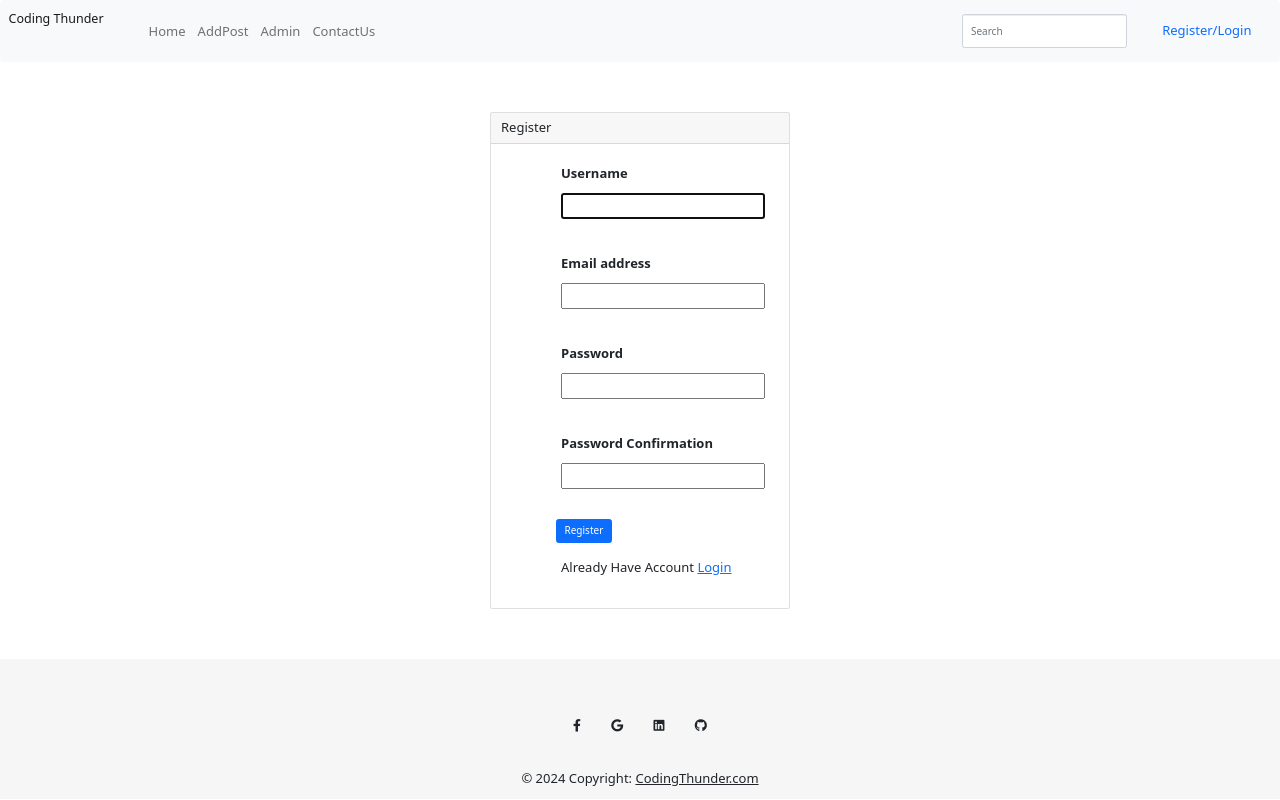
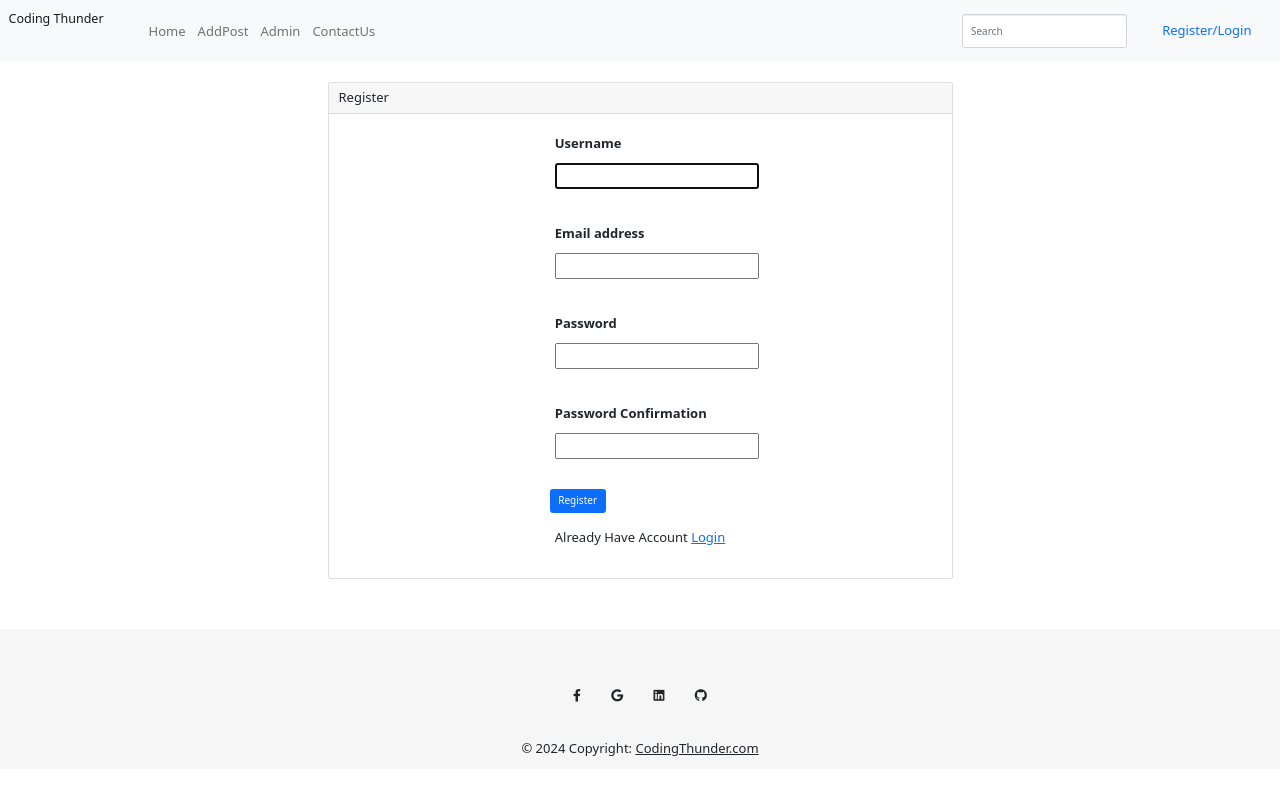
Before and after one commit to GodseGanesh/Django_Blog, a Django app: page /register/ in a window 1280 px wide. Run offline with Django 3.2, Linux system fonts and the light colour scheme; parts of the project's set-up code (start-up, migrations or seed data) failed here and were passed over; some libraries are stand-ins or nearby versions; some web fonts are replaced.

Commit message:
new templates added

```diff
--- a/myblog/views.py
+++ b/myblog/views.py
@@ -7,7 +7,7 @@ from django.contrib import messages
 from django.contrib.auth import authenticate,login,logout
 from django.contrib.auth.decorators import login_required
 from .forms import *
-from django.core.paginator import Paginator,PageNotInteger,EmptyPage
+from django.core.paginator import Paginator,EmptyPage
 from .helpers import send_forgot_password_mail,send_contactus_mail,send_email_verify_otp
 from django.contrib.auth.models import User
 # from django.http import HttpResponseRedirect
--- a/templates/login.html
+++ b/templates/login.html
@@ -23,8 +23,8 @@
     margin-top: 0.5rem;
   }
 </style>
-<div class="container" style="display: flex; justify-content: center;">
-  <div class="card mt-5" style="width: 25rem; height: auto;">
+<div class="container-fluid" style="width: 40%; height: auto;overflow: hidden;">
+  <div class="card mt-5" >
     <div class="card-header">Login</div>
     <div class="card-body" >
       <form method="POST">
@@ -51,7 +51,7 @@
     </div>
   </div>
 </div>
-</div>
+
 
 
 
--- a/templates/register.html
+++ b/templates/register.html
@@ -24,10 +24,12 @@
       margin-top: 0.5rem;
    }
 </style>
-<div class="container " style="display: flex; justify-content: center;align-items: center;">
-   <div class="card mt-5" style="width: 30rem; height: auto;">
-      <div class="card-header">Register</div>
-      <div class="card-body" style="margin-left: 5rem;">
+<div class="container-fluid" style="width: 50%; height: auto;overflow: hidden;">
+
+   <div class="card" >
+      <div class="card-header " ><div class="text-left">Register</div></div>
+      <div class="card-body d-flex flex-column align-items-center " style="overflow: hidden;">
+         <!-- <div class="container" style="width: 80%;"> -->
          <form method="POST" >
             {% csrf_token %}
 
@@ -57,9 +59,10 @@
                <p id="login">Already Have Account <a href="{% url 'login' %}">Login</a></p>
             </div>
          </form>
+      <!-- </div> -->
       </div>
    </div>
 </div>
-</div>
+
 
 {% endblock %}
```
